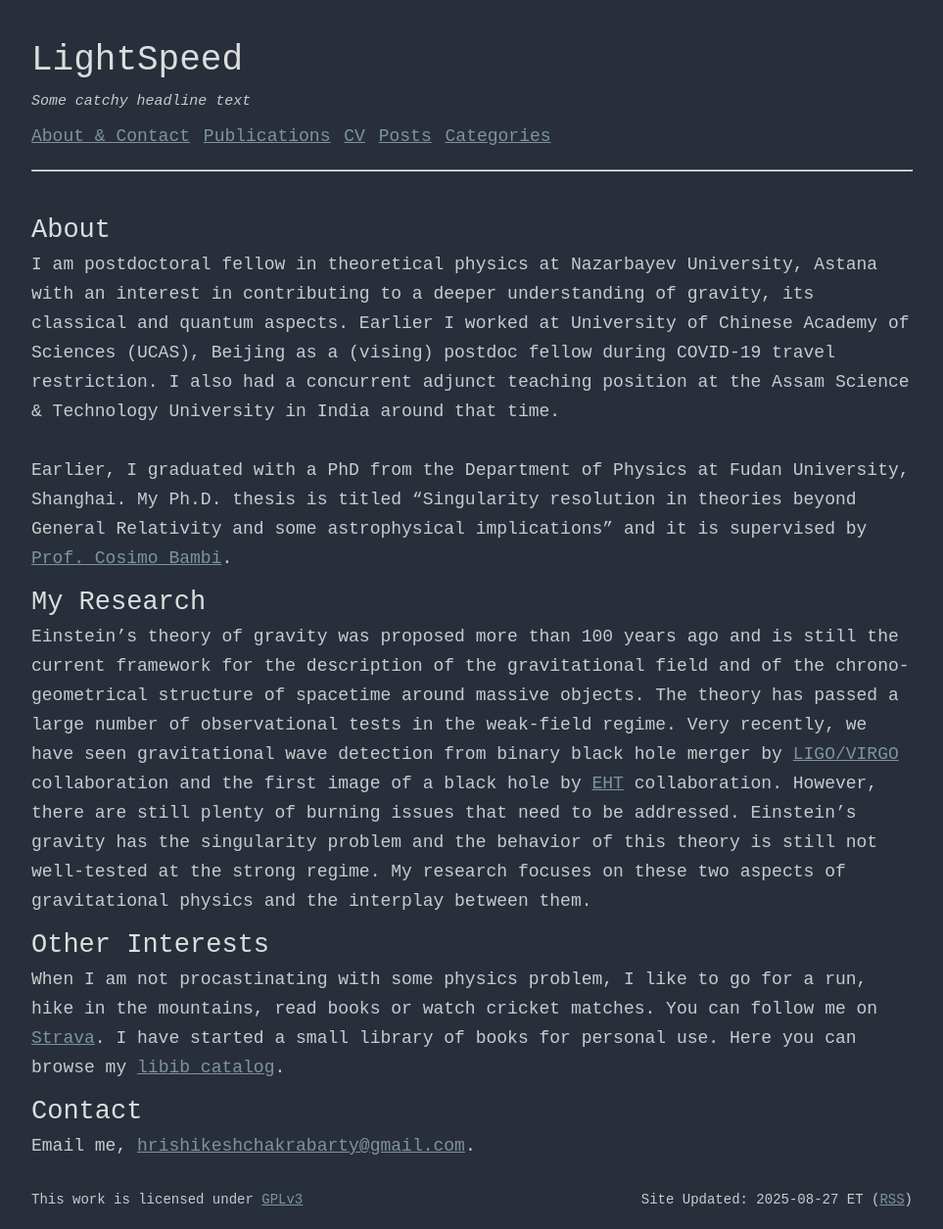
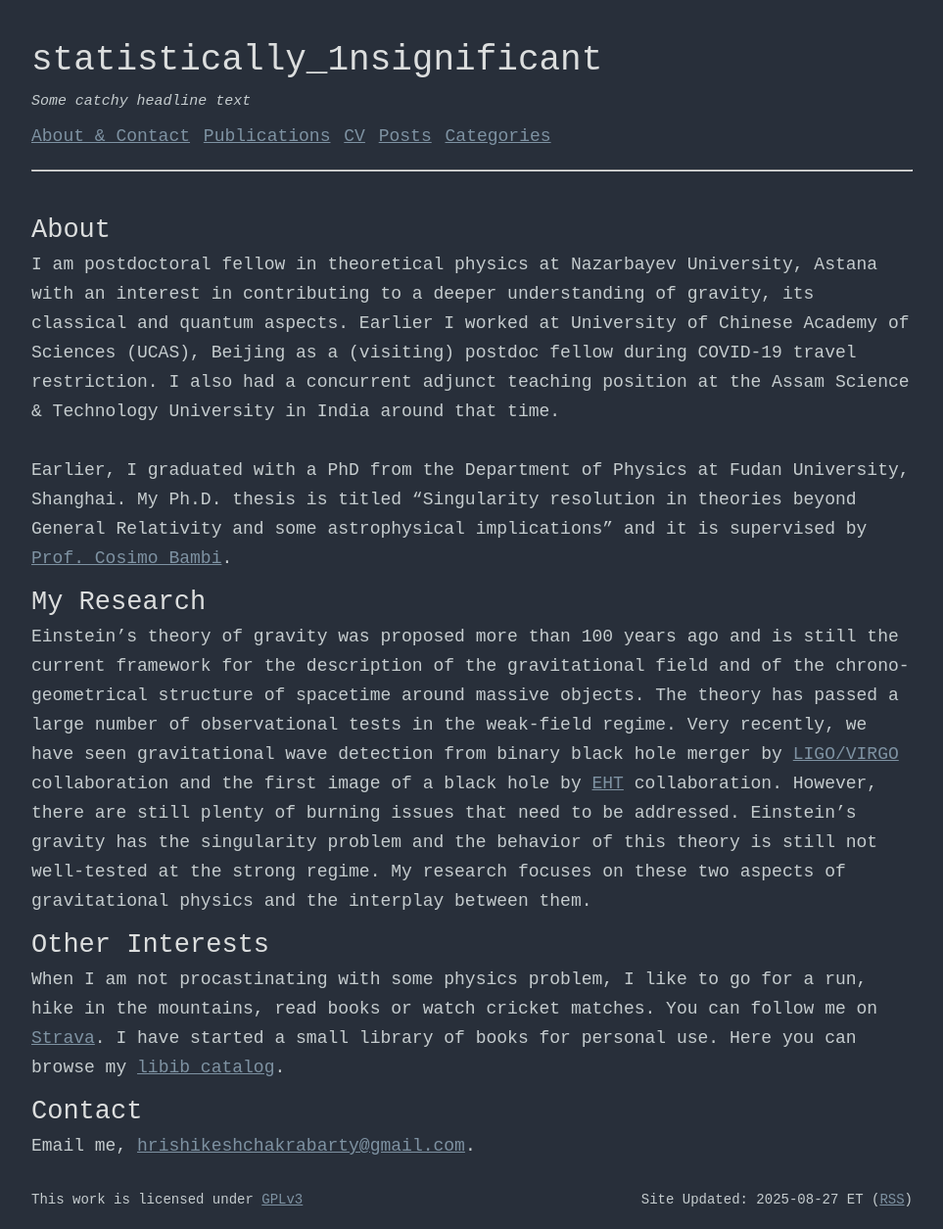
Before and after one commit to rishid8/rishid8.github.io, a Jekyll site: the page built from docs/index.md, in a window 1280 px wide. Shown: the whole page at 98% size, without its empty margins (158-1121 px from the left). Built offline with Jekyll 4.4.1, drawn with Linux system fonts in a browser that asks for light colours.

Commit message:
added pubs

```diff
--- a/docs/_includes/header.html
+++ b/docs/_includes/header.html
@@ -1,5 +1,5 @@
 <div class="header">
-    <h1>LightSpeed</h1>
+    <h1>statistically_1nsignificant</h1>
     <br>
     <h5><i>Some catchy headline text</i></h5>
     <br>
--- a/docs/index.md
+++ b/docs/index.md
@@ -8,7 +8,7 @@
 I am postdoctoral fellow in theoretical physics at Nazarbayev University,
 Astana with an interest in contributing to a deeper understanding of gravity,
 its classical and quantum aspects. Earlier I worked at University of
-Chinese Academy of Sciences (UCAS), Beijing as a (vising) postdoc fellow
+Chinese Academy of Sciences (UCAS), Beijing as a (visiting) postdoc fellow
 during COVID-19 travel restriction. I also had a concurrent adjunct teaching
 position at the Assam Science & Technology University in India around that time.
 
```
Also changed, not shown: docs/pubs/pubs.md (added, +51 -0 lines).
